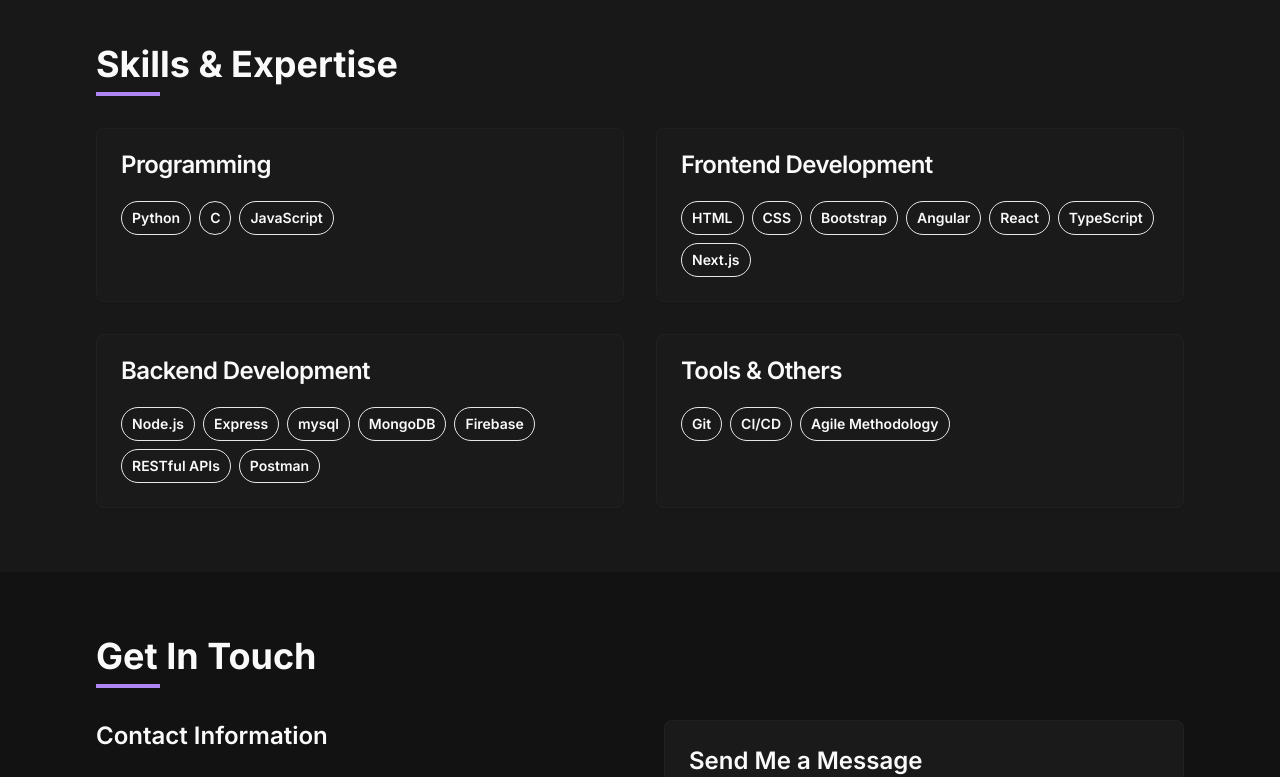
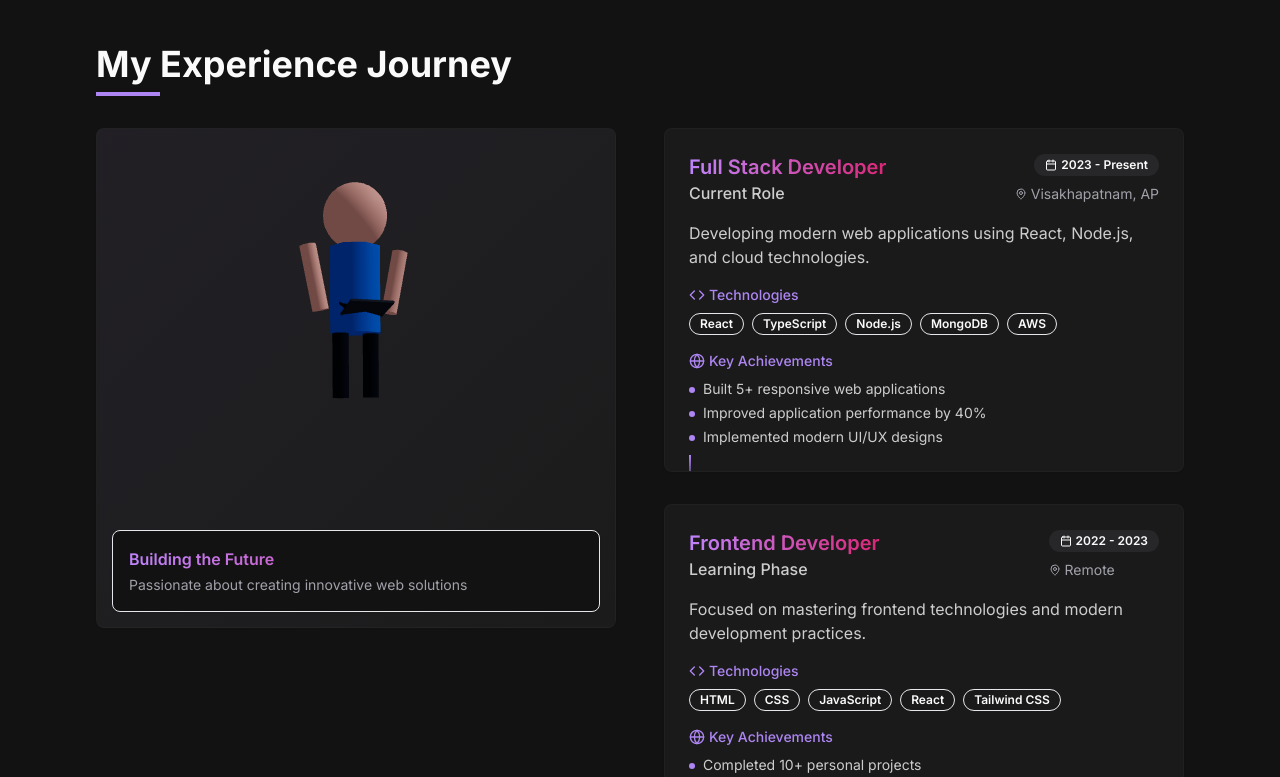
Before and after one commit to polamarasettyvarunkalisriram/portfolio, a React (Vite) app: page / in a window 1280 px wide. Shown: the part 2840-3617 px from the top of the page. Built offline with nearby package versions, Linux system fonts and the light colour scheme.

Commit message:
Add experience component
Create a new component to display experience details.

```diff
--- a/package.json
+++ b/package.json
@@ -39,6 +39,8 @@
     "@radix-ui/react-toggle": "^1.1.0",
     "@radix-ui/react-toggle-group": "^1.1.0",
     "@radix-ui/react-tooltip": "^1.1.4",
+    "@react-three/drei": "^9.122.0",
+    "@react-three/fiber": "^8.18.0",
     "@tanstack/react-query": "^5.56.2",
     "class-variance-authority": "^0.7.1",
     "clsx": "^2.1.1",
@@ -58,6 +60,7 @@
     "sonner": "^1.5.0",
     "tailwind-merge": "^2.5.2",
     "tailwindcss-animate": "^1.0.7",
+    "three": "^0.178.0",
     "vaul": "^0.9.3",
     "zod": "^3.23.8"
   },
--- /dev/null
+++ b/src/components/Experience.tsx
@@ -0,0 +1,204 @@
+import { Canvas } from '@react-three/fiber';
+import { OrbitControls, Float, Text3D, Center } from '@react-three/drei';
+import { Card, CardContent } from "@/components/ui/card";
+import { Badge } from "@/components/ui/badge";
+import { Calendar, MapPin, Code, Database, Globe } from "lucide-react";
+
+// 3D Character Component
+const AnimatedCharacter = () => {
+  return (
+    <Float
+      speed={2}
+      rotationIntensity={0.1}
+      floatIntensity={0.2}
+    >
+      <group>
+        {/* Head */}
+        <mesh position={[0, 1.5, 0]}>
+          <sphereGeometry args={[0.3, 32, 32]} />
+          <meshPhongMaterial color="#fdbcb4" />
+        </mesh>
+
+        {/* Body */}
+        <mesh position={[0, 0.8, 0]}>
+          <cylinderGeometry args={[0.25, 0.25, 0.8, 8]} />
+          <meshPhongMaterial color="#3b82f6" />
+        </mesh>
+
+        {/* Arms */}
+        <mesh position={[-0.4, 0.9, 0]} rotation={[0, 0, 0.2]}>
+          <cylinderGeometry args={[0.08, 0.08, 0.6, 8]} />
+          <meshPhongMaterial color="#fdbcb4" />
+        </mesh>
+        <mesh position={[0.4, 0.9, 0]} rotation={[0, 0, -0.2]}>
+          <cylinderGeometry args={[0.08, 0.08, 0.6, 8]} />
+          <meshPhongMaterial color="#fdbcb4" />
+        </mesh>
+
+        {/* Legs */}
+        <mesh position={[-0.15, 0.1, 0]}>
+          <cylinderGeometry args={[0.08, 0.08, 0.6, 8]} />
+          <meshPhongMaterial color="#1f2937" />
+        </mesh>
+        <mesh position={[0.15, 0.1, 0]}>
+          <cylinderGeometry args={[0.08, 0.08, 0.6, 8]} />
+          <meshPhongMaterial color="#1f2937" />
+        </mesh>
+
+        {/* Laptop */}
+        <mesh position={[0, 0.6, 0.3]} rotation={[-0.3, 0, 0]}>
+          <boxGeometry args={[0.4, 0.02, 0.3]} />
+          <meshPhongMaterial color="#374151" />
+        </mesh>
+        <mesh position={[0, 0.65, 0.15]} rotation={[-1.2, 0, 0]}>
+          <boxGeometry args={[0.4, 0.3, 0.02]} />
+          <meshPhongMaterial color="#111827" />
+        </mesh>
+      </group>
+    </Float>
+  );
+};
+
+// 3D Scene Component
+const Scene3D = () => {
+  return (
+    <Canvas camera={{ position: [0, 0, 5], fov: 50 }}>
+      <ambientLight intensity={0.5} />
+      <directionalLight position={[10, 10, 5]} intensity={1} />
+      <pointLight position={[-10, -10, -10]} intensity={0.3} />
+
+      <AnimatedCharacter />
+
+      <OrbitControls
+        enableZoom={false}
+        enablePan={false}
+        autoRotate
+        autoRotateSpeed={0.5}
+      />
+    </Canvas>
+  );
+};
+
+const Experience = () => {
+  const experiences = [
+    {
+      title: "Full Stack Developer",
+      company: "Current Role",
+      period: "2023 - Present",
+      location: "Visakhapatnam, AP",
+      description: "Developing modern web applications using React, Node.js, and cloud technologies.",
+      technologies: ["React", "TypeScript", "Node.js", "MongoDB", "AWS"],
+      achievements: [
+        "Built 5+ responsive web applications",
+        "Improved application performance by 40%",
+        "Implemented modern UI/UX designs"
+      ]
+    },
+    {
+      title: "Frontend Developer",
+      company: "Learning Phase",
+      period: "2022 - 2023",
+      location: "Remote",
+      description: "Focused on mastering frontend technologies and modern development practices.",
+      technologies: ["HTML", "CSS", "JavaScript", "React", "Tailwind CSS"],
+      achievements: [
+        "Completed 10+ personal projects",
+        "Learned modern development tools",
+        "Built strong foundation in web technologies"
+      ]
+    }
+  ];
+
+  return (
+    <section id="experience" className="section">
+      <h2 className="section-title">My Experience Journey</h2>
+
+      <div className="grid lg:grid-cols-2 gap-12 items-start">
+        {/* 3D Character Side */}
+        <div className="relative">
+          <Card className="h-[500px] overflow-hidden border-border/40 bg-gradient-to-br from-primary/5 to-secondary/5">
+            <CardContent className="p-0 h-full">
+              <Scene3D />
+            </CardContent>
+          </Card>
+          <div className="absolute bottom-4 left-4 right-4">
+            <Card className="bg-background/90 backdrop-blur-sm">
+              <CardContent className="p-4">
+                <h3 className="font-semibold gradient-text">Building the Future</h3>
+                <p className="text-sm text-muted-foreground mt-1">
+                  Passionate about creating innovative web solutions
+                </p>
+              </CardContent>
+            </Card>
+          </div>
+        </div>
+
+        {/* Experience Steps Side */}
+        <div className="space-y-8">
+          {experiences.map((exp, index) => (
+            <Card key={index} className="relative overflow-hidden border-border/40 hover:shadow-lg transition-all duration-300">
+              <CardContent className="p-6">
+                <div className="flex items-start justify-between mb-4">
+                  <div>
+                    <h3 className="text-xl font-semibold gradient-text">{exp.title}</h3>
+                    <p className="text-foreground/80 font-medium">{exp.company}</p>
+                  </div>
+                  <div className="text-right">
+                    <Badge variant="secondary" className="mb-2">
+                      <Calendar className="w-3 h-3 mr-1" />
+                      {exp.period}
+                    </Badge>
+                    <div className="flex items-center text-sm text-muted-foreground">
+                      <MapPin className="w-3 h-3 mr-1" />
+                      {exp.location}
+                    </div>
+                  </div>
+                </div>
+
+                <p className="text-foreground/80 mb-4">{exp.description}</p>
+
+                {/* Technologies */}
+                <div className="mb-4">
+                  <h4 className="text-sm font-medium text-primary mb-2 flex items-center">
+                    <Code className="w-4 h-4 mr-1" />
+                    Technologies
+                  </h4>
+                  <div className="flex flex-wrap gap-2">
+                    {exp.technologies.map((tech, techIndex) => (
+                      <Badge key={techIndex} variant="outline" className="text-xs">
+                        {tech}
+                      </Badge>
+                    ))}
+                  </div>
+                </div>
+
+                {/* Achievements */}
+                <div>
+                  <h4 className="text-sm font-medium text-primary mb-2 flex items-center">
+                    <Globe className="w-4 h-4 mr-1" />
+                    Key Achievements
+                  </h4>
+                  <ul className="space-y-1">
+                    {exp.achievements.map((achievement, achIndex) => (
+                      <li key={achIndex} className="text-sm text-foreground/80 flex items-start">
+                        <span className="w-1.5 h-1.5 bg-primary rounded-full mt-2 mr-2 flex-shrink-0"></span>
+                        {achievement}
+                      </li>
+                    ))}
+                  </ul>
+                </div>
+
+                {/* Timeline connector */}
+                {index < experiences.length - 1 && (
+                  <div className="absolute -bottom-4 left-6 w-0.5 h-8 bg-gradient-to-b from-primary to-transparent"></div>
+                )}
+              </CardContent>
+            </Card>
+          ))}
+        </div>
+      </div>
+    </section>
+  );
+};
+
+export default Experience;
--- a/src/pages/Index.tsx
+++ b/src/pages/Index.tsx
@@ -3,6 +3,7 @@ import Navbar from "@/components/Navbar";
 import Hero from "@/components/Hero";
 import Projects from "@/components/Projects";
 import About from "@/components/About";
+import Experience from "@/components/Experience";
 import Skills from "@/components/Skills";
 import Contact from "@/components/Contact";
 import Footer from "@/components/Footer";
@@ -15,6 +16,7 @@ const Index = () => {
         <Hero />
         <Projects />
         <About />
+        <Experience />
         <Skills />
         <Contact />
       </main>
```
Also changed, not shown: 1 other file (tests, documents, lock files or other folders).
